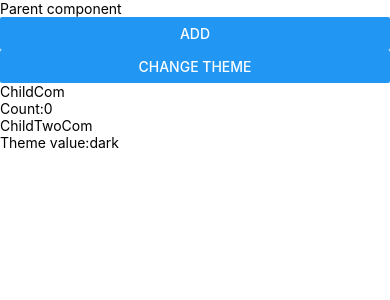
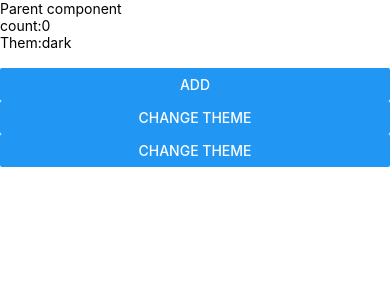
Before and after one commit to shanichaun9/lerning, a React Native app: screen / in a window 390 px wide. Shown: the top 300 px of the page. Built offline with nearby package versions, Linux system fonts and the light colour scheme.

Commit message:
useMemo example

```diff
--- a/App.js
+++ b/App.js
@@ -1,19 +1,48 @@
-import { View, Text, Button } from 'react-native'
-import React, { useEffect, useState } from 'react'
-import { NativeModules } from 'react-native';
-import ChildCom from './ChildCom';
-import ChildTwoCom from './ChildTwoCom';
+import { View, Text, Button, TextInput } from 'react-native'
+import React, { useEffect, useMemo, useState } from 'react'
 
 export default function App() {
   const [count, setCount] = useState(0)
   const [theme, setTheme] = useState('dark')
+  const [text, setText] = useState('')
+  const [countArr, setCountArr] = useState([])
+
+  // const getName = useMemo(() =>{
+  //   console.log('generate array called')
+  //   console.log('axio post metho api to retive the data', theme)
+  //   return [count, count + 1 , count + 2]
+  // },[count])
+
+  // const getName = () =>{
+  //   console.log('generate array called')
+  //   console.log('axio post metho api to retive the data', theme)
+  //   return [count, count + 1 , count + 2]
+  // }
+
+  useEffect(()=>{
+    console.log('useEffect called', count)
+    // setCountArr([1,2,3])
+  },[count])
+
+  const setTheSameValue = () =>{
+    // console.log('setThemSameValue', countArr)
+    // setCountArr([1,2,3])
+    setCount(0)
+  }
+
   return (
     <View>
       <Text>Parent component</Text>
+      <Text>count:{count}</Text>
+      <Text>Them:{theme}</Text>
+      {countArr.map((i)=>{
+        // console.log('map function called', i)
+        return <Text>{i}</Text>
+      })}
+      <TextInput onChangeText={(e)=>{setText(e)}} value={text}/>
       <Button title='Add'  onPress={()=> setCount((preState)=> preState + 1)}></Button>
       <Button title='change Theme'  onPress={()=> setTheme((preState)=> preState === 'dark' ? 'light' : 'dark')}></Button>
-      <ChildCom count={count}/>
-      <ChildTwoCom theme={theme} count={count}/>
+      <Button title='change Theme'  onPress={setTheSameValue}></Button>
 
     </View>
   )
--- a/ChildCom.js
+++ /dev/null
@@ -1,16 +0,0 @@
-import { View, Text } from 'react-native'
-import React, { memo, useEffect } from 'react'
-
-
-const ChildCom = ({count}) => {
-  console.log('ChildCom---------')
-
-  return (
-    <View>
-      <Text>ChildCom</Text>
-      <Text>Count:{count}</Text>
-    </View>
-  )
-}
-
-export default ChildCom
--- a/ChildTwoCom.js
+++ /dev/null
@@ -1,15 +0,0 @@
-import { View, Text } from 'react-native'
-import React, { memo } from 'react'
-
-const ChildTwoCom = ({theme, count}) => {
-  console.log('ChildTwoCom--------')
-  // filter 10000 map
-  return (
-    <View>
-      <Text>ChildTwoCom</Text>
-      <Text>Theme value:{theme}</Text>
-    </View>
-  )
-}
-
-export default memo(ChildTwoCom)
```
